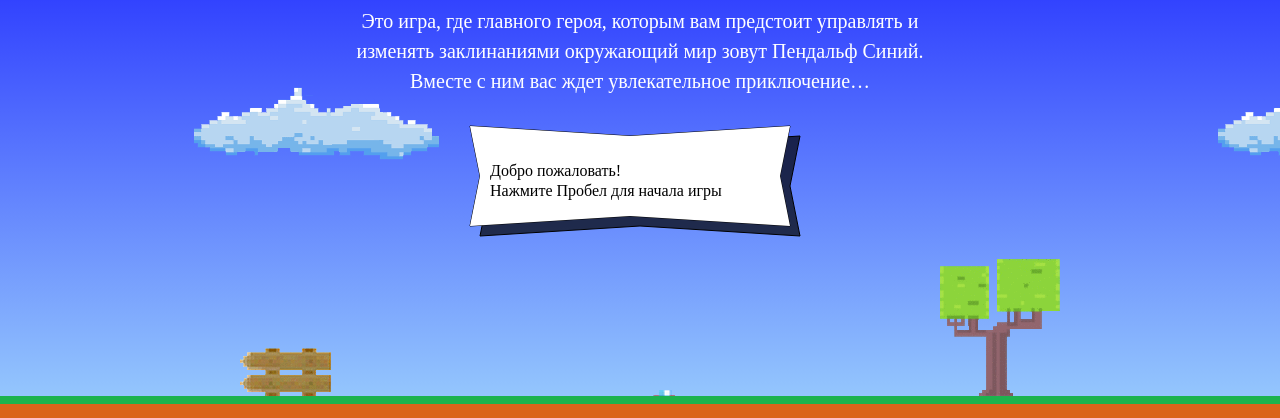
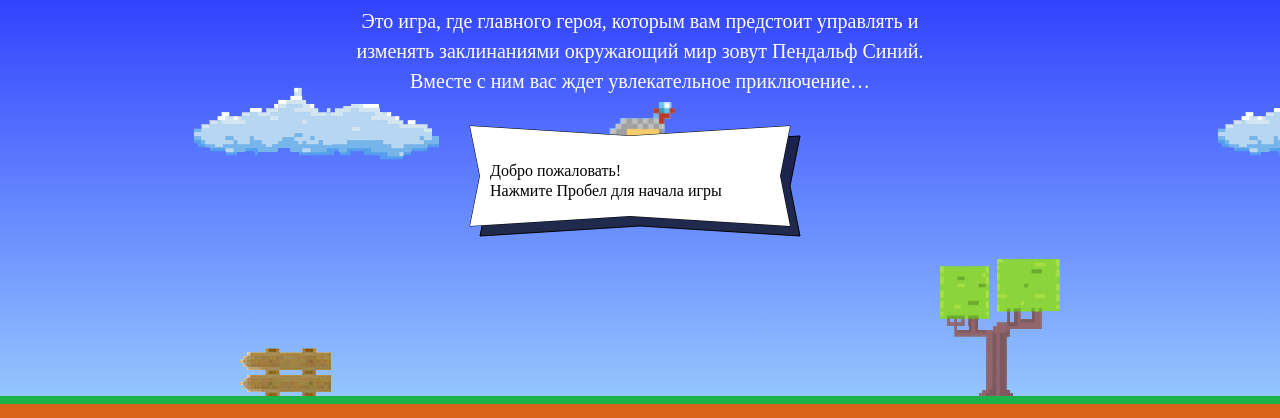
Before and after one commit to Crow26ru/479713-code-and-magick, a website: page index.html in a window 1280 px wide. Shown: the part 203-621 px from the top of the page. Drawn offline with Linux system fonts and the light colour scheme; a web font is replaced by a local one.

Commit message:
Внесены исправления в функцию getWizardY(height)

```diff
--- a/index.html
+++ b/index.html
@@ -209,16 +209,16 @@
   //В итоге изображение мага будет спозиционированно
 
   function getWizardX(width) {
-    var centerCanvasX = width / 2;
-    var halfWidthWizard = wizardWidth / 2;
+    var centerCanvasX = width / 2.0;
+    var halfWidthWizard = wizardWidth / 2.0;
     var wizardPositionX = centerCanvasX - halfWidthWizard;
     return wizardPositionX;
   }
 
   function getWizardY(height) {
-    var positionCanvasY = height / 3 * 2;
+    var positionCanvasY = 1.0 / 3.0 * height;
     var heightWizard = getWizardHeight(wizardWidth);
-    var wizardPositionY = positionCanvasY + heightWizard;
+    var wizardPositionY = positionCanvasY - heightWizard;
     return wizardPositionY;
   }
 </script>
```
